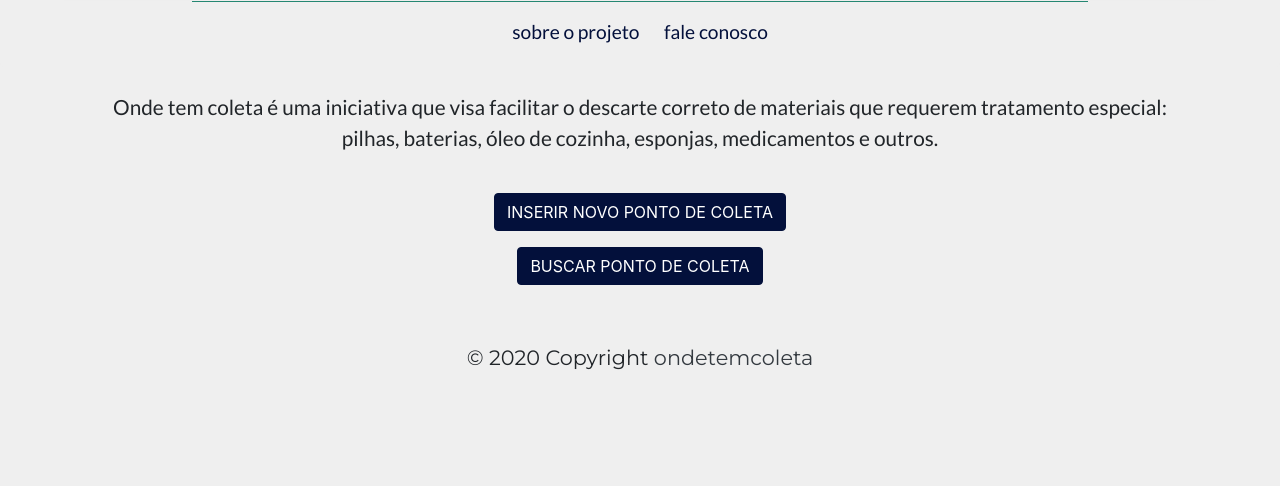
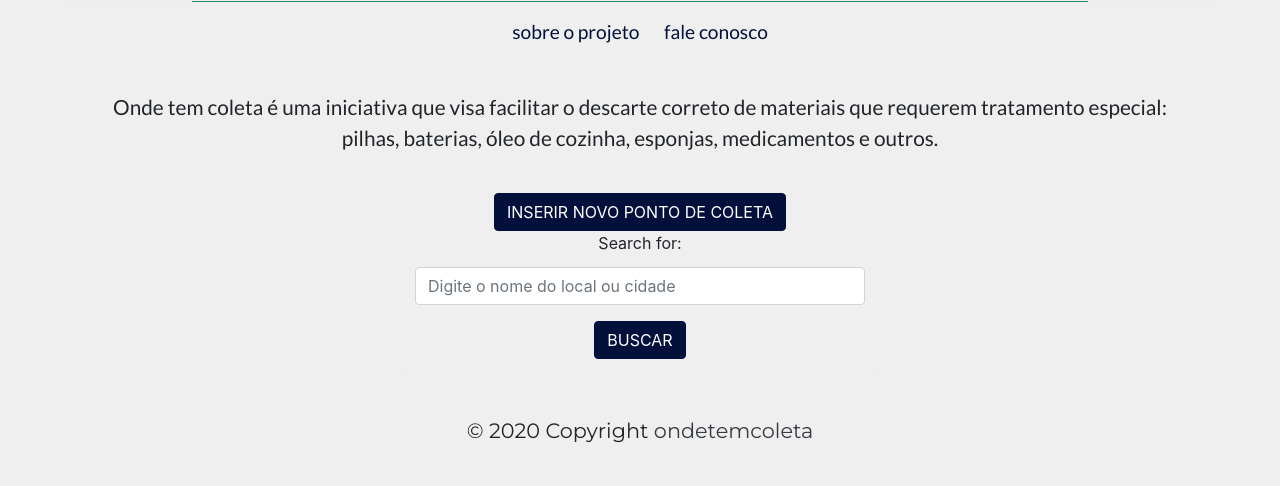
Before and after one commit to biancaguzenski/ondetemcoleta, a Rails app: page / in a window 1280 px wide. Shown: the part 323-809 px from the top of the page. Before the commit the page ends 693 px from the top, so only its background shows below. Run offline with Rails 7, Linux system fonts and the light colour scheme; style sheets or scripts are compiled from the project's sources; some libraries are stand-ins or nearby versions.

```diff
--- a/app/controllers/collection_points_controller.rb
+++ b/app/controllers/collection_points_controller.rb
@@ -75,7 +75,6 @@ class CollectionPointsController < ApplicationController
     def set_collection_point
       @collection_point = CollectionPoint.find(params[:id])
     end
-
     def collection_point_params
       params.require(:collection_point).permit(:name, :state, :city, :address, :phone, :obs, :material_type_id )
     end
--- a/app/views/collection_points/home.html.erb
+++ b/app/views/collection_points/home.html.erb
@@ -7,19 +7,16 @@
     </div>
       <div class="col pt-4">
         <%= link_to "INSERIR NOVO PONTO DE COLETA", new_collection_point_path , html_options = {class:"btn btn-success button-font text-white insert-search-button"} %>
-        <p class="pt-3">
-            <a class="btn btn-primary insert-search-button button-font text-white" data-bs-toggle="collapse" href="#multiCollapseExample1" role="button" aria-expanded="false" aria-controls="multiCollapseExample1">BUSCAR PONTO DE COLETA</a>
-        </p>
         <div class="row">
           <div class="col">
-            <div class="collapse multi-collapse" id="multiCollapseExample1">
             <div class="card card-body-search mt-0">
               <%= form_tag collection_points_path, method: :get, class:"" do %>
+                  <%= label_tag(:q, "Search for:") %>
                 <div class="form-group col pt-1 m-auto">
                   <%= text_field_tag "search", @name, placeholder: "Digite o nome do local ou cidade", class:"form-control" %>
                 </div>
                 <div class="form-group col pt-3">
-                    <%= button_to "BUSCAR", nil, class:"btn btn-success insert-search-button button-font text-white" %>
+                  <%= button_to "BUSCAR", collection_points_path, class:"btn btn-success insert-search-button button-font text-white" %>
                 </div>
               <% end %>
             </div>
@@ -29,4 +26,3 @@
     </div>
   </div>
 </div>
-</div>
```
Also changed, not shown: spec/controllers/collection_points_spec.rb (+0 -21 lines), spec/features/user_look_for_collection_point_spec.rb (added, +11 -0 lines), spec/features/user_serch_for_collection_point_spec.rb (added, +11 -0 lines), spec/requests/collection_points_spec.rb (+0 -62 lines). Lines whose indentation alone changed are shown as unchanged.
